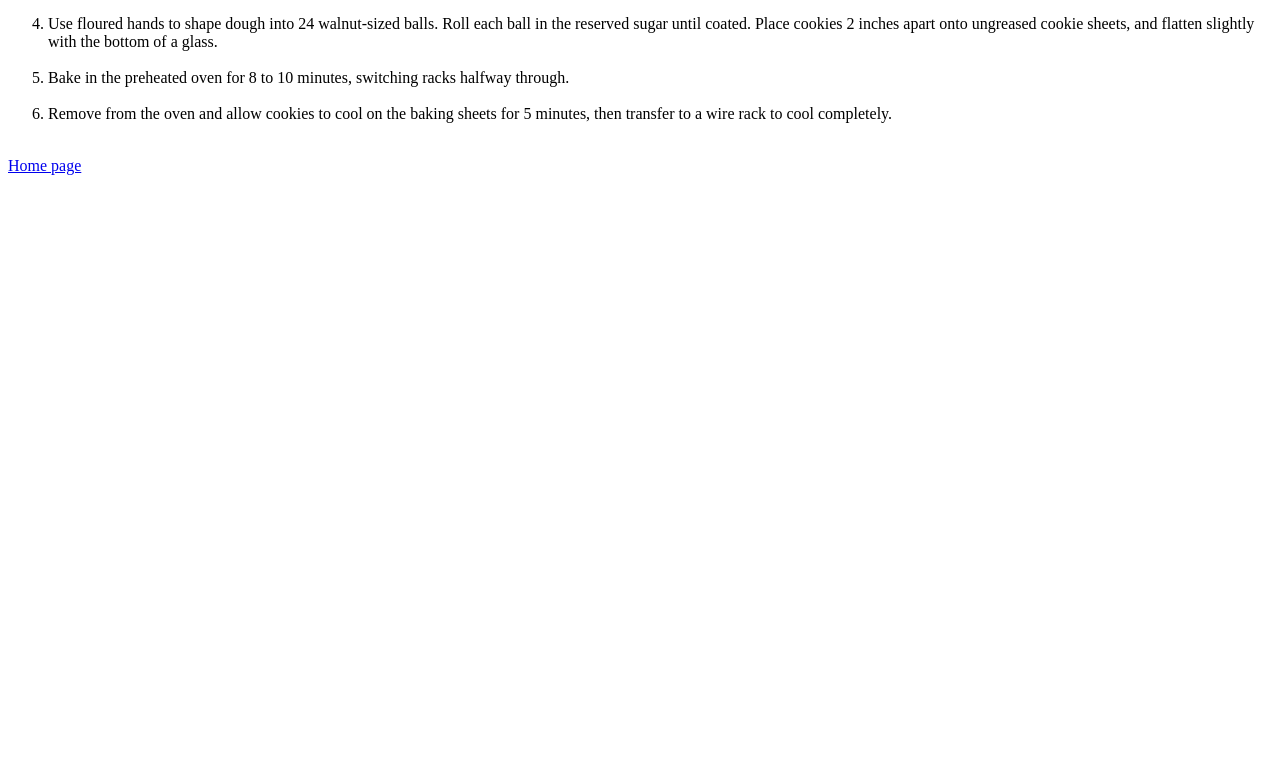
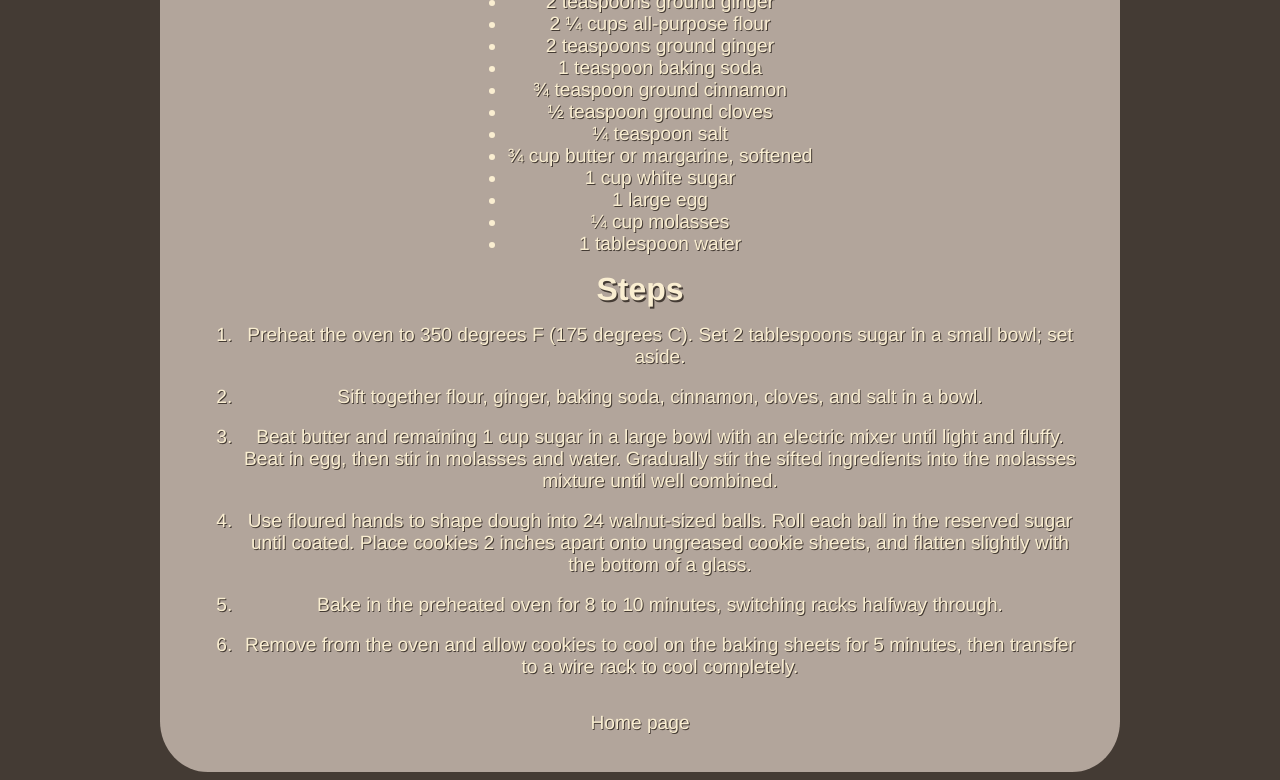
Before and after one commit to Overforest/odin-recipes, a plain HTML site: page recipes/gingerbread-cookies.html in a window 1280 px wide. Shown: the part 663-1443 px from the top of the page. Before the commit the page ends 846 px from the top, so only its background shows below. Drawn offline with Linux system fonts and the light colour scheme.

Commit message:
Add styles to recipe pages

```diff
--- a/recipes/gingerbread-cookies.html
+++ b/recipes/gingerbread-cookies.html
@@ -3,11 +3,15 @@
 <head>
     <meta charset="UTF-8">
     <meta name="viewport" content="width=device-width, initial-scale=1.0">
+    <link rel="stylesheet" href="../styles/styles.css">
     <title>Big Soft Ginger Cookies</title>
 </head>
 <body>
     <h1>Big Soft Ginger Cookies</h1>
+    <div class="img-container">
         <img src="../images/gingerbread-cookies.webp" height="310">
+    </div>
+    <div class="recipe-container">
         <h2>Description</h2>
         <p>Big, soft, gingerbread cookies made with molasses, ginger, and other spices are a holiday favorite. This gingerbread cookie recipe for ginger cookies rolled in sugar is my oldest son's favorite. Store cooled cookies in an airtight container and they will stay soft for days.</p>
         <h2>Ingredients</h2>
@@ -35,5 +39,6 @@
             <li>Remove from the oven and allow cookies to cool on the baking sheets for 5 minutes, then transfer to a wire rack to cool completely.</li><br>
         </ol>
         <a href="../index.html">Home page</a>
+    </div>
 </body>
 </html>
--- a/styles/styles.css
+++ b/styles/styles.css
@@ -46,9 +46,36 @@ img {
     gap: 0.5em;
 }
 
-.frontpage-container a {
+a {
     text-decoration: none;
     font-size: 1.2em;
     color: #FAEED1;
     text-shadow: 0.05em 0.05em #443b34;
 }
+
+.recipe-container {
+    background-color: #B2A59B;
+    display: flex;
+    flex-direction: column;
+    align-items: center;
+    width: 70%;
+    border-radius: 5%;
+    text-align: center;
+    padding: 3%;
+    margin: 0%;
+}
+
+.recipe-container p, li{
+    text-decoration: none;
+    font-size: 1.2em;
+    color: #FAEED1;
+    text-shadow: 0.05em 0.05em #443b34;
+}
+
+h2 {
+    color: #FAEED1;
+    font-weight: 800;
+    font-size: 2em;
+    text-shadow: 0.05em 0.05em #443b34;
+    margin: 0%;
+}
```
Also changed, not shown: recipes/chococranberry-cookies.html (+5 -0 lines), recipes/peanut-butter-cookies.html (+5 -0 lines). Lines whose indentation alone changed are shown as unchanged.
